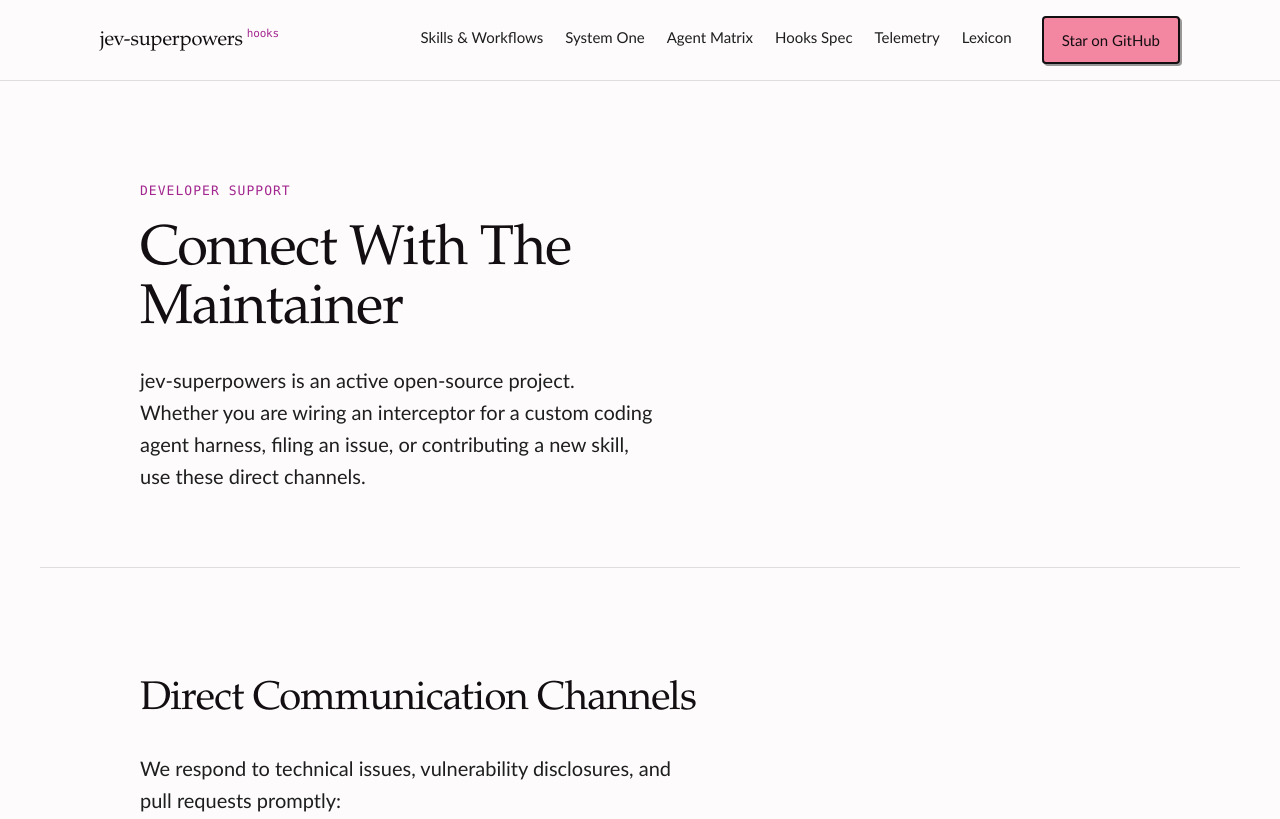
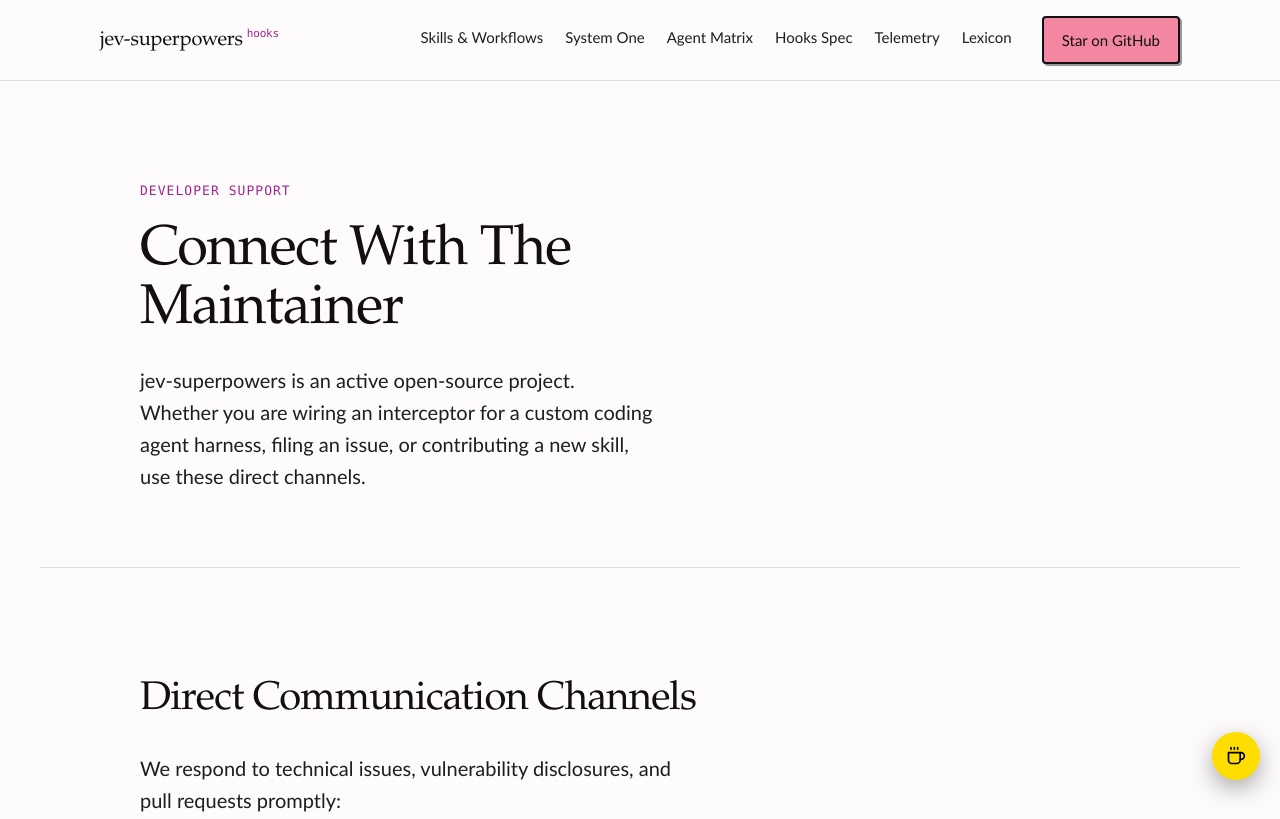
Before and after one commit to AkashPriyadarshii/jev-superpowers, a plain HTML site: page site/contact.html in a window 1280 px wide. Shown: the top 819 px of the page. Drawn offline with Linux system fonts and the light colour scheme.

Commit message:
docs: floating support button on all pages

```diff
--- a/site/contact.html
+++ b/site/contact.html
@@ -243,5 +243,5 @@
   </footer>
 
   <script src="script.js"></script>
-</body>
+<a class="bmc-float" href="https://buymeacoffee.com/AkashPriyadarshi" target="_blank" rel="noopener" aria-label="Support my work on Buy Me a Coffee" title="Fuel the next build"><svg viewBox="0 0 24 24" fill="none" stroke="currentColor" stroke-width="2" stroke-linecap="round" stroke-linejoin="round" aria-hidden="true"><path d="M17 8h1a4 4 0 1 1 0 8h-1" /><path d="M3 8h14v9a4 4 0 0 1-4 4H7a4 4 0 0 1-4-4Z" /><line x1="6" x2="6" y1="2" y2="4" /><line x1="10" x2="10" y1="2" y2="4" /><line x1="14" x2="14" y1="2" y2="4" /></svg></a><style>.bmc-float{position:fixed;right:20px;bottom:calc(20px + env(safe-area-inset-bottom));z-index:60;display:flex;align-items:center;justify-content:center;width:48px;height:48px;border-radius:9999px;background:#FFDD00;color:#000;box-shadow:0 8px 24px rgba(0,0,0,.35);transition:transform .2s ease}.bmc-float:hover{transform:scale(1.05)}.bmc-float svg{width:20px;height:20px}@media (prefers-reduced-motion:reduce){.bmc-float{transition:none}}@media print{.bmc-float{display:none}}</style></body>
 </html>
```
